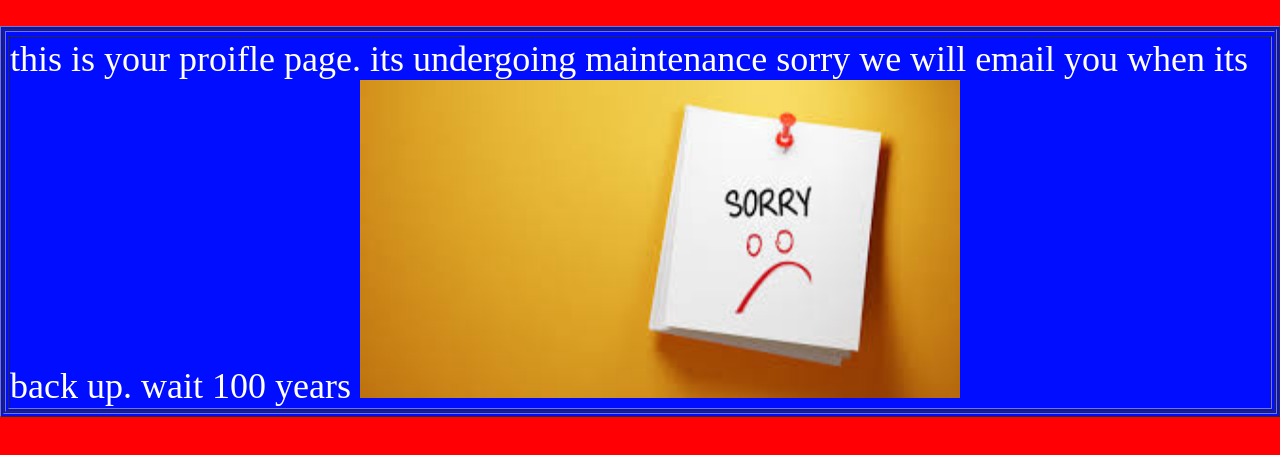
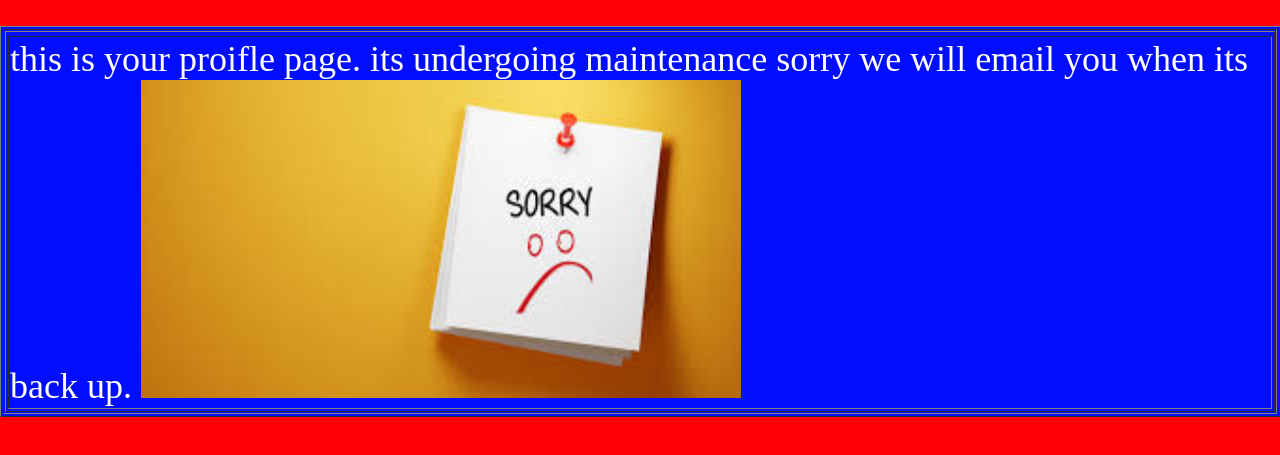
Before and after one commit to kaijohnson226/hotbeans-3.0, a plain HTML site: page profile.html in a window 1280 px wide. Shown: the part 299-754 px from the top of the page. Drawn offline with Linux system fonts and the light colour scheme; a web font is replaced by a local one.

Commit message:
Add files via upload

```diff
--- a/profile.html
+++ b/profile.html
@@ -205,7 +205,7 @@ ul li{
       <tbody>
         <tr></tr>
         <tr>
-          <td height="194"><span style="color: #FFFFFF; font-size: 36px;">this is your proifle page. its undergoing maintenance sorry we will email you when its back up. wait 100 years <img src="sorry.jfif" width="600" height="318" alt=""/></span></td>
+          <td height="194"><span style="color: #FFFFFF; font-size: 36px;">this is your proifle page. its undergoing maintenance sorry we will email you when its back up. <img src="sorry.jfif" width="600" height="318" alt=""/></span></td>
         </tr>
       </tbody>
     </table></td>
```
Also changed, not shown: links to web devlopment.html (+1 -1 lines).
